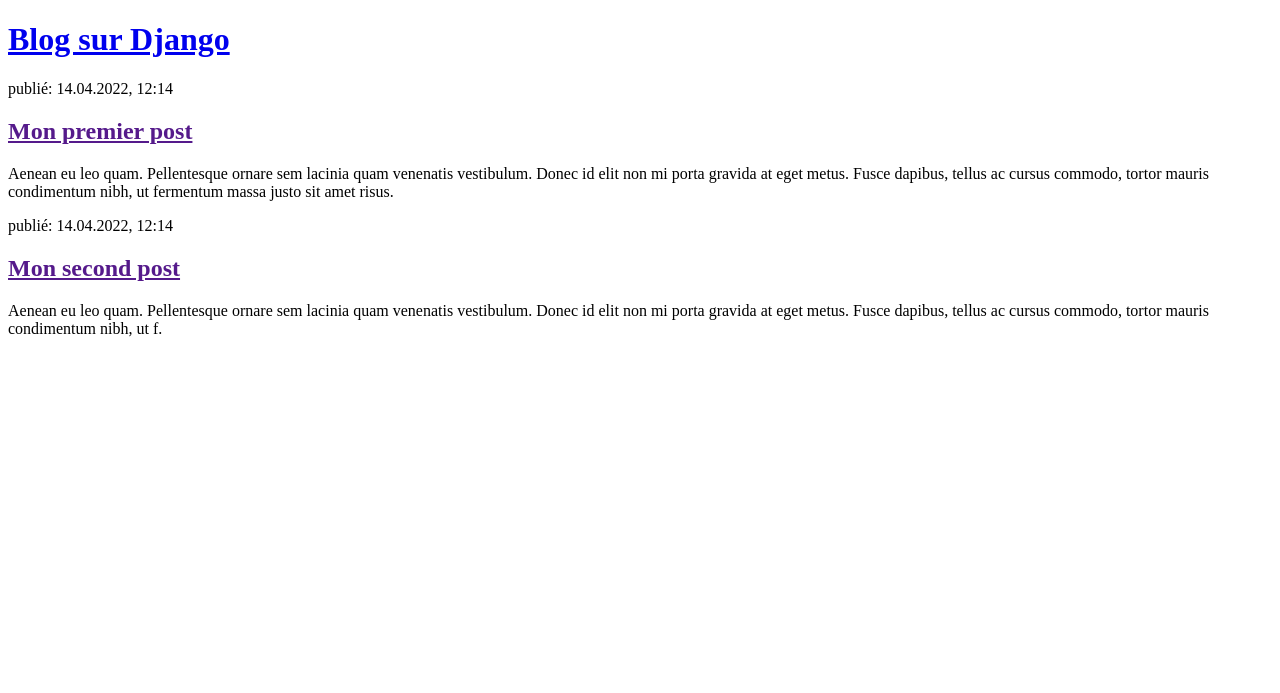
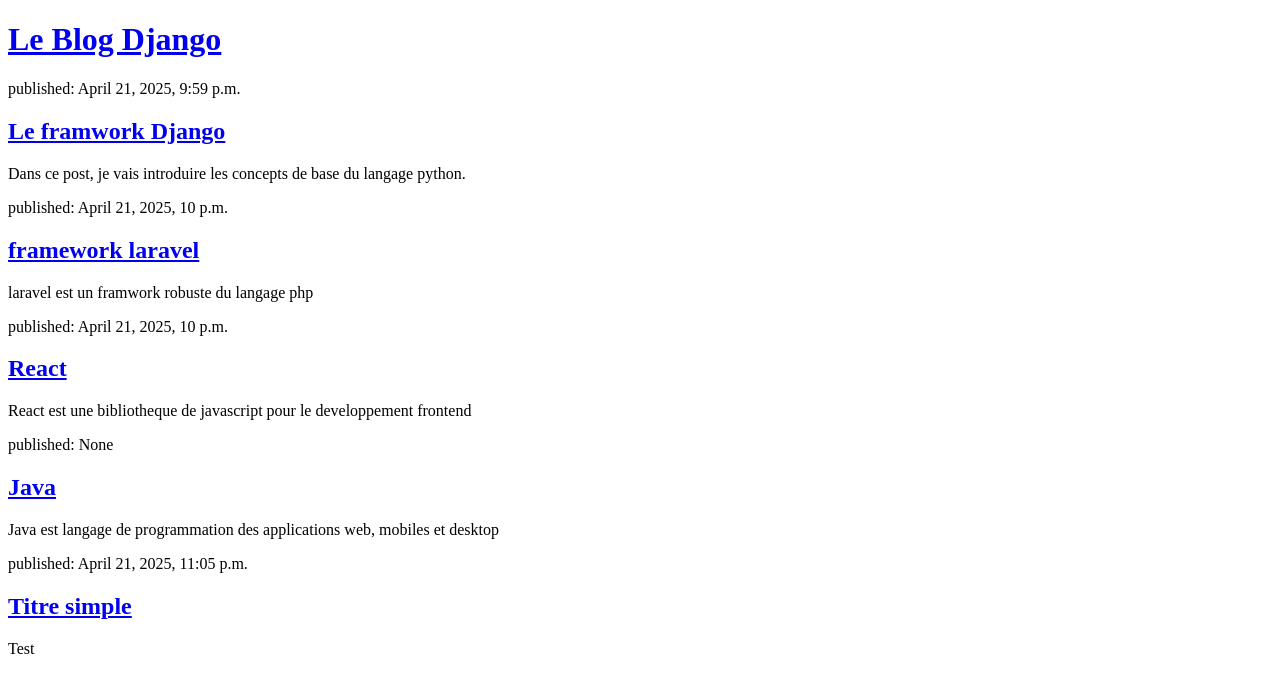
Before and after one commit to touilYasser/Mon-Premier-Blog, a Django app: template blog/templates/blog/post_list.html in a window 1280 px wide. Shown: the top 693 px of the page. Run offline with Django 3.2, Linux system fonts and the light colour scheme; the template is opened without the code that fills it: values that come from a table or form of the project are taken from there, others are empty; data comes from the database, SQL or seed files in the repository; both versions use the stored data as it was after the commit; parts of the project's set-up code (start-up, migrations or seed data) failed here and were passed over.

Commit message:
Templates modifiées pour afficher les posts à partir de la base de donnees

```diff
--- a/blog/templates/blog/post_list.html
+++ b/blog/templates/blog/post_list.html
@@ -7,23 +7,14 @@
 </head>
 <body>
     <header>
-        <h1><a href="/">Blog sur Django</a></h1>
+        <h1><a href=”/”>Le Blog Django</a></h1>
     </header>
+    {% for post in posts %}
     <article>
-        <time>publié: 14.04.2022, 12:14</time>
-        <h2><a href="">Mon premier post</a></h2>
-        <p>Aenean eu leo quam. Pellentesque ornare sem lacinia quam venenatis vestibulum. Donec id
-            elit non mi porta gravida at eget metus. Fusce dapibus, tellus ac cursus commodo, tortor mauris condimentum
-            nibh, ut fermentum massa justo sit amet risus.
-        </p>
+        <time>published: {{ post.published_date }}</time>
+        <h2><a href=””>{{ post.titre }}</a></h2>
+        <p>{{ post.texte }}</p>
     </article>
-    <article>
-        <time>publié: 14.04.2022, 12:14</time>
-        <h2><a href="">Mon second post</a></h2>
-        <p>Aenean eu leo quam. Pellentesque ornare sem lacinia quam venenatis vestibulum. Donec id
-        elit non mi porta gravida at eget metus. Fusce dapibus, tellus ac cursus commodo, tortor mauris condimentum
-        nibh, ut f.
-        </p>
-    </article>
+    {% endfor %}
 </body>
 </html>
--- a/blog/views.py
+++ b/blog/views.py
@@ -1,5 +1,8 @@
 from django.shortcuts import render
+from .models import Post
+from django.utils import timezone
 
 # Create your views here.
 def post_list(request):
-    return render(request, 'blog/post_list.html', {})
+    post = Post.objects.filter(published_date__lte=timezone.now()).order_by('published_date')
+    return render(request, 'blog/post_list.html', {'posts': post})
```
Also changed, not shown: db.sqlite3.
